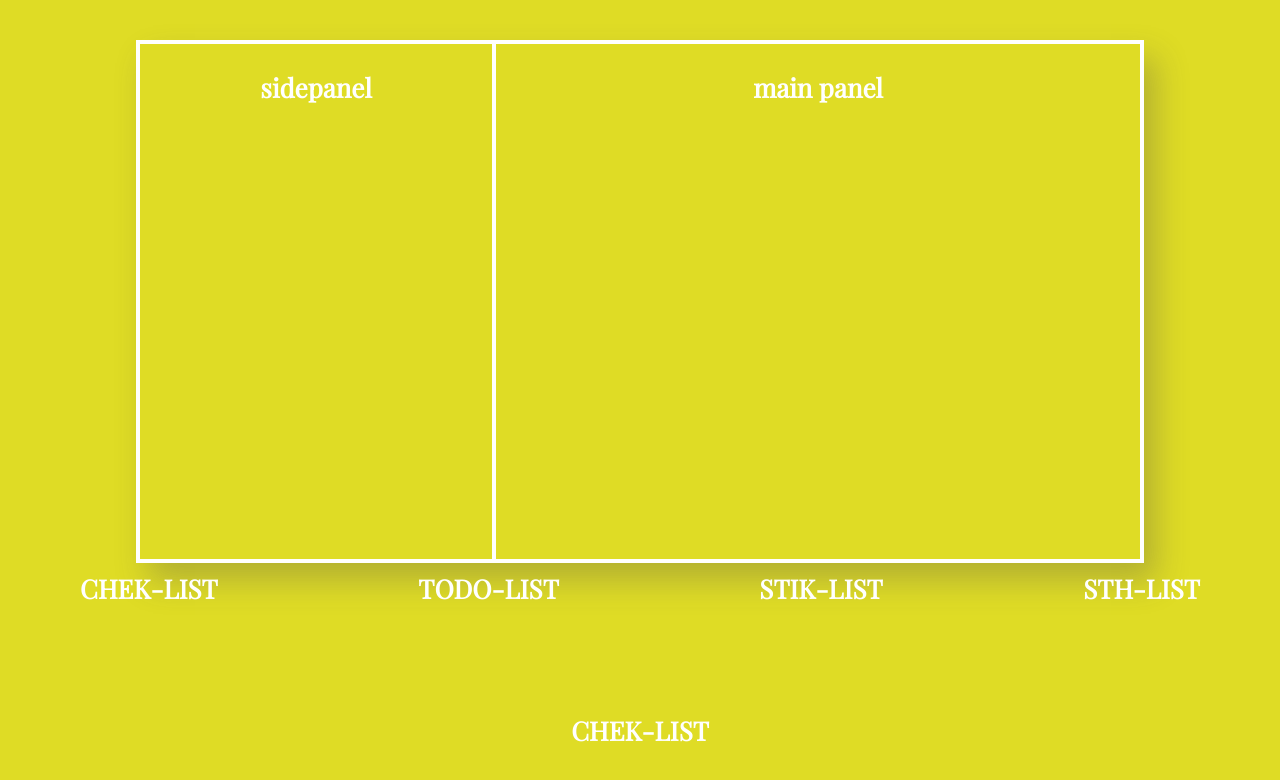
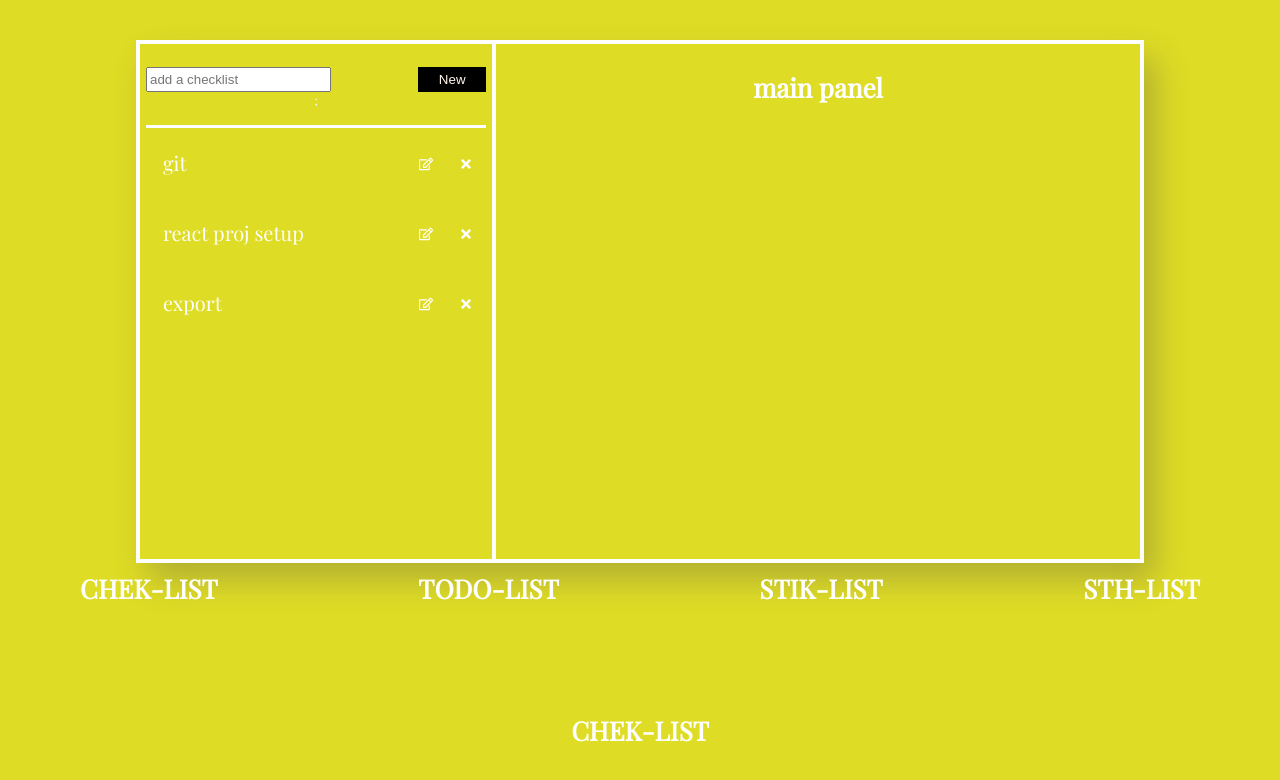
Before and after one commit to zohaf/chek-list, a React (Create React App) app: page / in a window 1280 px wide. Shown: the top 780 px of the page. Built offline with nearby package versions, Linux system fonts and the light colour scheme.

Commit message:
react skeleton

```diff
--- a/package.json
+++ b/package.json
@@ -8,6 +8,7 @@
     "@testing-library/user-event": "^12.8.1",
     "react": "^17.0.1",
     "react-dom": "^17.0.1",
+    "react-icons": "^4.2.0",
     "react-scripts": "4.0.3",
     "web-vitals": "^1.1.0"
   },
--- a/src/App.css
+++ b/src/App.css
@@ -5,7 +5,7 @@
   --primary-rgb: 76, 76, 76;
   --secondary: #dfdc25;
   --secondary-rgb: 255, 247, 241;
-  --tertiary: #21db31;
+  --tertiary: #000000;
   --tertiary-rgb: 219, 39, 33;
 
   --font-large: 26px;
@@ -97,6 +97,7 @@ a {
 /* ------- Buttons ------- */
 
 .btn {
+  width: min-content;
   padding: 6px 18px;
   margin: 0;
   border-radius: 30px;
@@ -134,8 +135,8 @@ button:hover {
 
 .btn-secondary {
   background-color: var(--secondary);
-  color: var(--primary);
-  border: var(--line-thick) solid var(--secondary);
+  color: var(--secondary);
+  border: var(--line-thin) solid var(--secondary);
   transition: 0.25s;
 }
 
@@ -286,14 +287,14 @@ li > a:hover {
 }
 
 .side-panel-top-container {
-  height: 35%;
+  height: 15%;
   border-radius: 20px 0px 0px 0px;
   border-bottom: var(--line-medium) solid var(--primary);
   text-align: center;
   overflow: auto;
   display: flex;
   flex-direction: column;
-  justify-content: space-evenly;
+  justify-content: space-around;
 }
 
 .side-panel-bottom-container {
@@ -342,8 +343,8 @@ li > a:hover {
 
 .edit-profile {
   bottom: 0;
-  width: 50%;
-  align-self: center;
+  width: 20%;
+  align-self: flex-end;
 }
 
 /* ------- Forms and Fields ------- */
@@ -475,54 +476,58 @@ textarea {
   margin: 10px 2px 10px 0px;
 }
 
-.clip-icon {
+.item-icon {
   align-self: center;
+  font-size: var(--font-medium);
+
   margin: 0 13px;
 }
 
 /* ------- Clips ------- */
 
-.clip {
+.item {
   width: 100%;
+  display: flex;
+  flex-direction: row;
+  padding: 0 13 0 0px;
+  justify-content: space-between;
+}
+
+.item-list-container {
+  display: flex;
+  flex-direction: column;
+}
+
+.item-container {
   display: flex;
   flex-direction: row;
 }
 
-.clip-list-container {
-  display: flex;
-  flex-direction: column;
-}
-
-.clip-container {
-  display: flex;
-  flex-direction: row;
-}
-
-.clip-message-container {
+.item-message-container {
   display: flex;
   flex-direction: column;
   width: 100%;
 }
 
-.clip-message {
+.item-message {
   width: 100%;
-  font-size: var(--font-small);
+  font-size: var(--font-medium-large);
   background-color: var(--secondary);
   color: var(--primary);
   transition: 0.25s;
   padding: 12px 15px;
-  border: var(--line-thick) solid var(--primary);
+  border: var(--line-thin) solid var(--secondary);
   border-radius: 20px;
   margin: 10px 2px 10px 0px;
 }
 
-.clip-info {
+.item-info {
   font-size: var(--font-small);
   color: rgba(var(--primary-rgb), 0.5);
   margin: -5px 0 10px 20px;
 }
 
-.clip-info-recipient {
+.item-info-recipient {
   font-size: var(--font-small);
   color: rgba(var(--secondary-rgb), 0.5);
   margin: -5px 0 10px 20px;
@@ -532,9 +537,9 @@ textarea {
   margin: 0;
 }
 
-.clip-button-controls {
-  margin: 0 0 0 -4px;
-  padding: 2px 0px 30px 0px;
+.item-button-controls {
+  margin: 0 0 0 -2px;
+  padding: 2px 0px 0px 0px;
   display: flex;
   justify-content: center;
   align-items: center;
--- a/src/App.js
+++ b/src/App.js
@@ -1,6 +1,8 @@
+import React, { useState } from "react";
 import Header from "./components/Header";
 import NavBar from "./components/NavBar";
 import Panels from "./components/Panels";
+
 import "./App.css";
 
 function App() {
--- /dev/null
+++ b/src/components/AddButton.js
@@ -0,0 +1,15 @@
+import PropTypes from "prop-types";
+
+const AddButton = ({ onClick }) => {
+  return (
+    <button onClick={onClick} className="edit-profile  btn-tertiary">
+      New
+    </button>
+  );
+};
+
+AddButton.propTypes = {
+  onClick: PropTypes.func,
+};
+
+export default AddButton;
--- /dev/null
+++ b/src/components/AddPanel.js
@@ -0,0 +1,30 @@
+import React, { useState } from "react";
+import AddButton from "./AddButton";
+
+const AddPanel = ({ onAdd }) => {
+  const [input, setInput] = useState("");
+
+  const onClick = (e) => {
+    e.preventDefault();
+    onAdd({ input });
+    setInput("");
+  };
+
+  return (
+    <div>
+      <form className="item">
+        <input
+          type="text"
+          placeholder="add a checklist"
+          value={input}
+          onChange={(e) => setInput(e.target.value)}
+          className="item-container"
+        />
+        <AddButton onClick={onClick} />
+      </form>
+      ;
+    </div>
+  );
+};
+
+export default AddPanel;
--- a/src/components/FolderPanel.js
+++ /dev/null
@@ -1,11 +0,0 @@
-import React from "react";
-
-const FolderPanel = () => {
-  return (
-    <header className="side-panel-container">
-      <h1>sidepanel</h1>
-    </header>
-  );
-};
-
-export default FolderPanel;
--- /dev/null
+++ b/src/components/Item.js
@@ -0,0 +1,30 @@
+import React, { useEffect, useState } from "react";
+import { FaTimes } from "react-icons/fa";
+import { FaRegEdit } from "react-icons/fa";
+import RemoveItem from "./RemoveItem";
+
+const Item = ({ item, onDelete, onUpdate }) => {
+  return (
+    <div className="item-list-container">
+      <div className="item-container">
+        <div className="item-message-container">
+          <p className="item-message">{item.text}</p>
+        </div>
+        <div className="item-button-controls">
+          <FaRegEdit
+            className="item-icon"
+            style={{ color: "white", cursor: "pointer" }}
+            onClick={() => onUpdate(item.id)}
+          />
+          <FaTimes
+            className="item-icon"
+            style={{ color: "white", cursor: "pointer" }}
+            onClick={() => onDelete(item.id)}
+          />
+        </div>
+      </div>
+    </div>
+  );
+};
+
+export default Item;
--- /dev/null
+++ b/src/components/Items.js
@@ -0,0 +1,19 @@
+import React from "react";
+import Item from "./Item";
+
+const Items = ({ items, onDelete, onUpdate }) => {
+  return (
+    <div className="side-panel-bottom-container">
+      {items.map((item) => (
+        <Item
+          key={item.id}
+          item={item}
+          onDelete={onDelete}
+          onUpdate={onUpdate}
+        />
+      ))}
+    </div>
+  );
+};
+
+export default Items;
--- /dev/null
+++ b/src/components/ItemsPanel.js
@@ -0,0 +1,51 @@
+import React, { useEffect, useState } from "react";
+import { FaTasks } from "react-icons/fa";
+import AddPanel from "./AddPanel";
+import Items from "./Items";
+
+const ItemsPanel = () => {
+  const [showAddItem, setShowAddItem] = useState(false);
+  const [items, setItems] = useState([
+    { id: 1, text: "git", reminder: false },
+    { id: 2, text: "react proj setup", reminder: false },
+    { id: 3, text: "export ", reminder: false },
+  ]);
+
+  //add items
+  const addItem = (item) => {
+    const id = Math.floor(Math.random() * 1000) + 1;
+    const newItem = { id, text: item.input, reminder: false };
+    setItems([...items, newItem]);
+    // console.log("new", id);
+  };
+
+  //update
+  const updateItem = (id, newValue) => {
+    setItems(items.filter((item) => item.id !== id));
+  };
+
+  //delete items
+
+  const deleteItem = (id) => {
+    setItems(items.filter((item) => item.id !== id));
+    console.log("delete", id);
+  };
+
+  return (
+    <div className="side-panel-container">
+      <div className="side-panel-top-container">
+        <AddPanel onAdd={addItem} onClick={addItem} />
+      </div>
+
+      <div className="side-panel-bottom-container">
+        {items.length > 0 ? (
+          <Items items={items} onDelete={deleteItem} onUpdate={updateItem} />
+        ) : (
+          ""
+        )}
+      </div>
+    </div>
+  );
+};
+
+export default ItemsPanel;
--- a/src/components/Panels.js
+++ b/src/components/Panels.js
@@ -1,12 +1,12 @@
 import React from "react";
 
-import FolderPanel from "./FolderPanel";
+import ItemsPanel from "./ItemsPanel";
 import EditPanel from "./EditPanel";
 
 const Panels = () => {
   return (
     <div className="panel-container">
-      <FolderPanel />
+      <ItemsPanel />
       <EditPanel />
     </div>
   );
--- /dev/null
+++ b/src/components/RemoveItem.js
@@ -0,0 +1,30 @@
+import React from "react";
+// import axios from "axios";
+// import { CLIPS } from "../../auth/serverData";
+
+const RemoveItem = (props) => {
+  const handleClick = (e) => {
+    e.preventDefault();
+    // axios.delete(`${CLIPS}/${props.clipId}`).then((response) => {
+    //   props.fetchClips();
+    // });
+  };
+
+  return (
+    <a className="item-icon" onClick={handleClick}>
+      <svg
+        className="btn-icon-secondary"
+        width="20"
+        height="20"
+        viewBox="0 0 26 26"
+        fill="none"
+        xmlns="http://www.w3.org/2000/svg"
+      >
+        <path d="M13 0C5.83227 0 0 5.83227 0 13C0 20.1677 5.83227 26 13 26C20.1677 26 26 20.1677 26 13C26 5.83227 20.1677 0 13 0ZM13 23.6364C7.13464 23.6364 2.36364 18.8642 2.36364 13C2.36364 7.13582 7.13464 2.36364 13 2.36364C18.8654 2.36364 23.6364 7.13582 23.6364 13C23.6364 18.8642 18.8654 23.6364 13 23.6364Z" />
+        <path d="M17.7272 11.8184H8.27264C7.61909 11.8184 7.09082 12.3478 7.09082 13.0002C7.09082 13.6525 7.61909 14.182 8.27264 14.182H17.7272C18.3807 14.182 18.909 13.6525 18.909 13.0002C18.909 12.3478 18.3807 11.8184 17.7272 11.8184Z" />
+      </svg>
+    </a>
+  );
+};
+
+export default RemoveItem;
```
Also changed, not shown: 1 other file (tests, documents, lock files or other folders).
